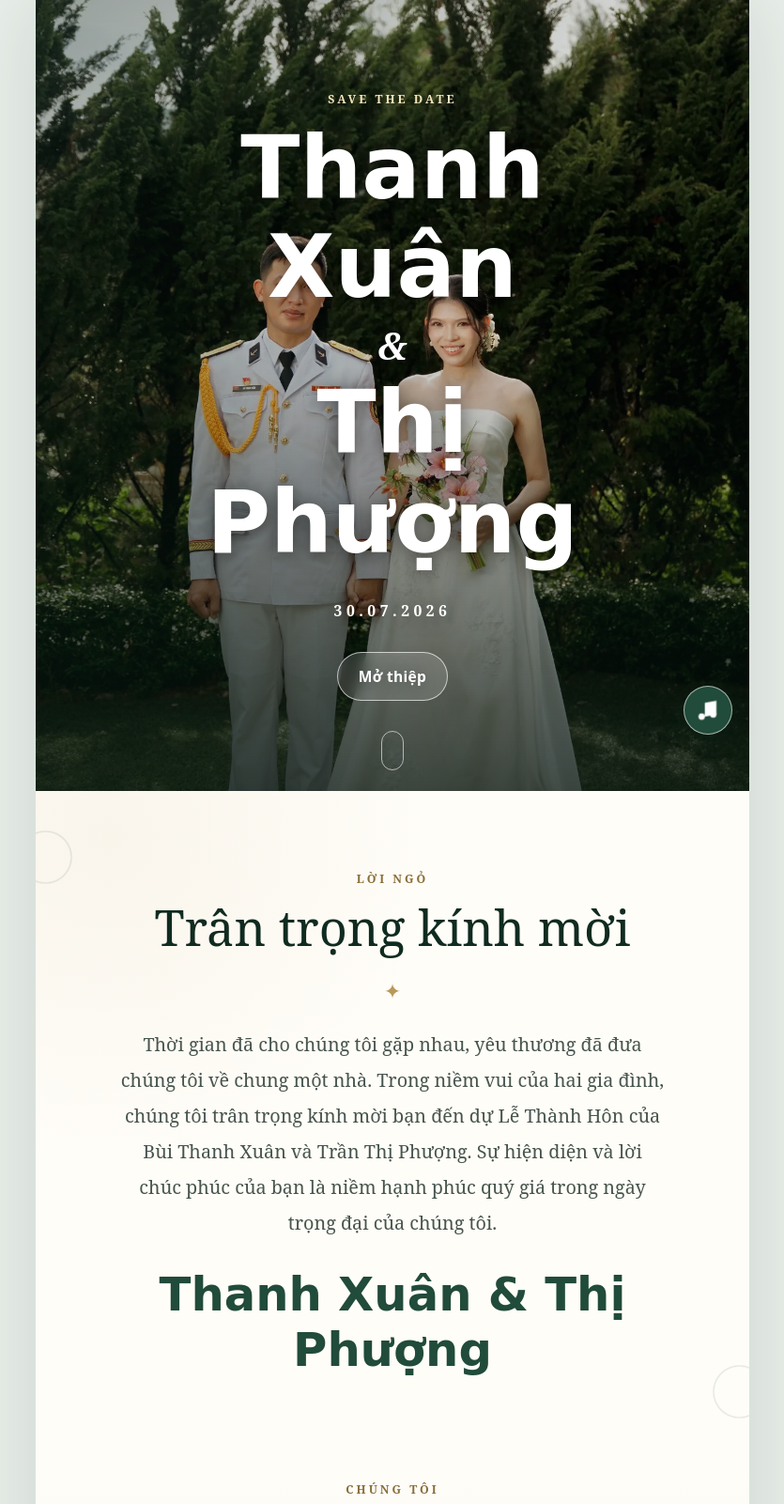
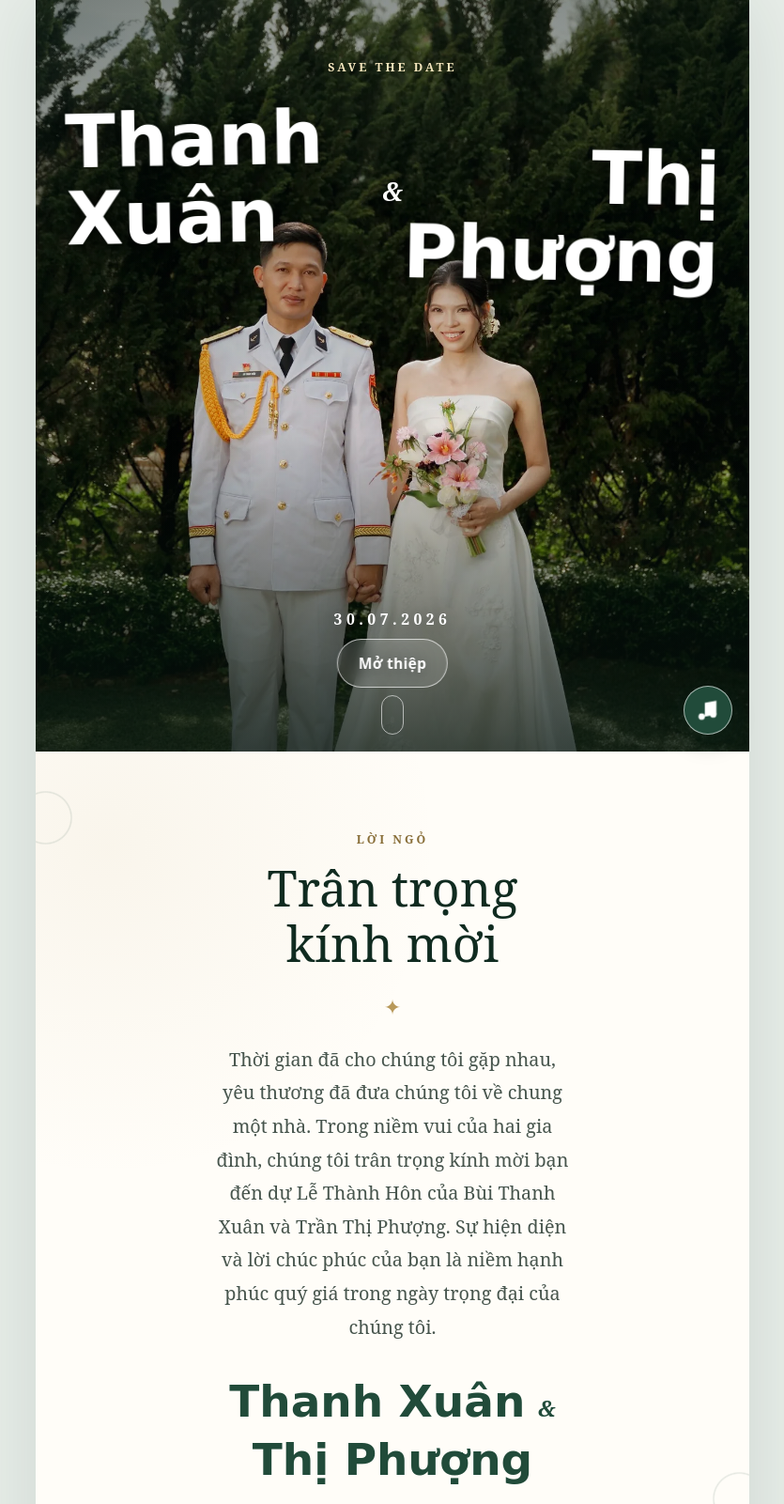
Before and after one commit to xuan2261/wedding-xuan-phuong, a plain HTML site: page index.html in a window 1280 px wide. Shown: the top 1601 px of the page at 94% size, without its empty margins (222-1057 px from the left). Drawn offline with Linux system fonts and the light colour scheme.

Commit message:
Improve hero name layout and invitation typography

```diff
--- a/app.js
+++ b/app.js
@@ -15,6 +15,31 @@
     $$(selector).forEach((element) => {
       element.textContent = value;
     });
+  }
+
+
+  function splitDisplayName(value) {
+    const words = String(value || "").trim().split(/\s+/).filter(Boolean);
+    if (words.length <= 1) return [words[0] || "", ""];
+    return [words.slice(0, -1).join(" "), words[words.length - 1]];
+  }
+
+  function setHeroNames(groomName, brideName) {
+    const [groomLine1, groomLine2] = splitDisplayName(groomName);
+    const [brideLine1, brideLine2] = splitDisplayName(brideName);
+
+    setText("[data-hero-groom-line1]", groomLine1);
+    setText("[data-hero-groom-line2]", groomLine2);
+    setText("[data-hero-bride-line1]", brideLine1);
+    setText("[data-hero-bride-line2]", brideLine2);
+    setText("[data-hero-accessible]", `${groomName} và ${brideName}`);
+  }
+
+  function setBalancedInvitationHeading(value) {
+    const words = String(value || "").trim().split(/\s+/).filter(Boolean);
+    const splitAt = Math.max(1, Math.ceil(words.length / 2));
+    setText("[data-invitation-heading-line1]", words.slice(0, splitAt).join(" "));
+    setText("[data-invitation-heading-line2]", words.slice(splitAt).join(" "));
   }
 
   function giftsAreReady() {
@@ -40,6 +65,7 @@
 
     setText("[data-groom-display]", couple.groomDisplayName);
     setText("[data-bride-display]", couple.brideDisplayName);
+    setHeroNames(couple.groomDisplayName, couple.brideDisplayName);
     setText("[data-groom-full]", couple.groomFullName);
     setText("[data-bride-full]", couple.brideFullName);
 
@@ -52,7 +78,7 @@
     setText("[data-address-line1]", event.addressLine1);
     setText("[data-address-line2]", event.addressLine2);
 
-    setText("[data-invitation-heading]", invitation.heading);
+    setBalancedInvitationHeading(invitation.heading);
     setText("[data-invitation-message]", invitation.message);
     setText("[data-rsvp-deadline]", rsvp.deadline);
     setText("[data-footer]", site.footer);
--- a/index.html
+++ b/index.html
@@ -39,10 +39,10 @@
   <link rel="preconnect" href="https://fonts.gstatic.com" crossorigin>
   <link rel="stylesheet"
         href="https://fonts.googleapis.com/css2?family=Be+Vietnam+Pro:wght@400;500;600;700&amp;family=Dancing+Script:wght@500;600&amp;family=Lora:ital,wght@0,400;0,500;0,600;0,700;1,400&amp;display=swap">
-  <link rel="stylesheet" href="styles.css?v=1.4">
+  <link rel="stylesheet" href="styles.css?v=1.5">
 
-  <script src="config.js?v=1.6" defer></script>
-  <script src="app.js?v=1.5" defer></script>
+  <script src="config.js?v=1.7" defer></script>
+  <script src="app.js?v=1.6" defer></script>
 </head>
 
 <body>
@@ -63,10 +63,17 @@
 
     <div class="hero__content">
       <p class="eyebrow">Save the date</p>
-      <h1 id="hero-title">
-        <span data-groom-display>Thanh Xuân</span>
-        <span class="ampersand">&amp;</span>
-        <span data-bride-display>Thị Phượng</span>
+      <h1 class="hero-names" id="hero-title">
+        <span class="sr-only" data-hero-accessible>Thanh Xuân và Thị Phượng</span>
+        <span class="hero-name hero-name--groom" aria-hidden="true">
+          <span data-hero-groom-line1>Thanh</span>
+          <span data-hero-groom-line2>Xuân</span>
+        </span>
+        <span class="hero-names__amp" aria-hidden="true">&amp;</span>
+        <span class="hero-name hero-name--bride" aria-hidden="true">
+          <span data-hero-bride-line1>Thị</span>
+          <span data-hero-bride-line2>Phượng</span>
+        </span>
       </h1>
       <p class="hero__date" data-date-display>30.07.2026</p>
       <a class="button button--glass" id="openInvitationButton" href="#invitation">Mở thiệp</a>
@@ -80,13 +87,16 @@
   <main id="main">
     <section class="section invitation reveal" id="invitation" aria-labelledby="invitation-title">
       <p class="section-kicker">Lời ngỏ</p>
-      <h2 id="invitation-title" data-invitation-heading>Trân trọng kính mời</h2>
+      <h2 class="invitation__title" id="invitation-title" data-invitation-heading>
+        <span data-invitation-heading-line1>Trân trọng</span>
+        <span data-invitation-heading-line2>kính mời</span>
+      </h2>
       <div class="ornament" aria-hidden="true">✦</div>
       <p class="invitation__copy" data-invitation-message></p>
-      <p class="signature">
-        <span data-groom-display>Thanh Xuân</span>
-        <span aria-hidden="true"> &amp; </span>
-        <span data-bride-display>Thị Phượng</span>
+      <p class="signature" aria-label="Thanh Xuân và Thị Phượng">
+        <span class="signature__name" data-groom-display>Thanh Xuân</span>
+        <span class="signature__amp" aria-hidden="true">&amp;</span>
+        <span class="signature__name" data-bride-display>Thị Phượng</span>
       </p>
     </section>
 
--- a/styles.css
+++ b/styles.css
@@ -129,16 +129,30 @@ input {
 .hero__shade {
   z-index: -2;
   background:
-    linear-gradient(to bottom, rgba(6, 21, 14, 0.18), rgba(6, 21, 14, 0.06) 35%, rgba(6, 21, 14, 0.72)),
-    linear-gradient(110deg, rgba(16, 43, 32, 0.30), transparent 58%);
+    linear-gradient(
+      to bottom,
+      rgba(6, 21, 14, 0.46) 0%,
+      rgba(6, 21, 14, 0.22) 30%,
+      rgba(6, 21, 14, 0.07) 58%,
+      rgba(6, 21, 14, 0.72) 100%
+    ),
+    linear-gradient(
+      90deg,
+      rgba(6, 21, 14, 0.18) 0%,
+      transparent 33%,
+      transparent 67%,
+      rgba(6, 21, 14, 0.18) 100%
+    );
 }
 
 .hero__content {
-  width: min(90%, 620px);
-  margin-top: auto;
-  padding: 12vh 20px 12vh;
-  text-align: center;
-  text-shadow: 0 2px 20px rgba(0, 0, 0, 0.52);
+  position: absolute;
+  inset: 0;
+  width: 100%;
+  margin: 0;
+  padding: 0;
+  text-align: initial;
+  text-shadow: 0 2px 20px rgba(0, 0, 0, 0.56);
 }
 
 .eyebrow,
@@ -153,40 +167,95 @@ input {
 }
 
 .hero .eyebrow {
+  position: absolute;
+  z-index: 2;
+  top: max(62px, calc(env(safe-area-inset-top) + 42px));
+  left: 50%;
+  margin: 0;
+  transform: translateX(-50%);
   color: #f6e7bf;
+  white-space: nowrap;
 }
 
-.hero h1 {
+.hero-names {
+  position: absolute;
+  z-index: 2;
+  top: clamp(112px, 14.5svh, 154px);
+  right: clamp(14px, 3.8vw, 32px);
+  left: clamp(14px, 3.8vw, 32px);
+  display: grid;
+  grid-template-columns: minmax(0, 1fr) clamp(34px, 7vw, 54px) minmax(0, 1fr);
+  align-items: start;
   margin: 0;
   font-family: var(--script);
-  font-size: clamp(3rem, 12vw, 6rem);
-  font-weight: 600;
-  line-height: 1.1;
-  text-wrap: balance;
 }
 
-.hero h1 > span {
-  display: block;
+.hero-name {
+  display: flex;
+  min-width: 0;
+  flex-direction: column;
+  color: #fff;
+  font-size: clamp(2.65rem, 11vw, 5.05rem);
+  font-weight: 600;
+  line-height: 1.02;
+  text-wrap: balance;
+  filter: drop-shadow(0 3px 12px rgba(0, 0, 0, 0.42));
 }
 
-.hero .ampersand {
-  margin: 8px 0;
+.hero-name > span {
+  display: block;
+  white-space: nowrap;
+}
+
+.hero-name--groom {
+  align-items: flex-start;
+  justify-self: start;
+  text-align: left;
+  transform: translateY(-8px) rotate(-1deg);
+}
+
+.hero-name--bride {
+  align-items: flex-end;
+  justify-self: end;
+  text-align: right;
+  transform: translateY(32px) rotate(1deg);
+}
+
+.hero-names__amp {
+  align-self: start;
+  margin-top: clamp(54px, 8svh, 78px);
   font-family: var(--serif);
-  font-size: 0.42em;
+  font-size: clamp(1.25rem, 3.8vw, 1.75rem);
   font-style: italic;
+  text-align: center;
 }
 
 .hero__date {
-  margin: 28px 0 30px;
+  position: absolute;
+  z-index: 2;
+  bottom: clamp(128px, 15svh, 158px);
+  left: 50%;
+  margin: 0;
+  transform: translateX(-50%);
   font-family: var(--serif);
   font-size: 1rem;
   font-weight: 700;
   letter-spacing: 0.28em;
+  white-space: nowrap;
+}
+
+#openInvitationButton {
+  position: absolute;
+  z-index: 2;
+  bottom: clamp(68px, 8svh, 88px);
+  left: 50%;
+  transform: translateX(-50%);
+  white-space: nowrap;
 }
 
 .hero__scroll {
   position: absolute;
-  bottom: 22px;
+  bottom: 18px;
   left: 50%;
   width: 24px;
   height: 42px;
@@ -300,22 +369,42 @@ input {
   font-size: 1.4rem;
 }
 
+.invitation__title > span {
+  display: block;
+}
+
 .invitation__copy {
-  max-width: 610px;
+  max-width: 34ch;
   margin: 0 auto;
   color: #47554d;
   font-family: var(--serif);
   font-size: clamp(1.04rem, 3vw, 1.25rem);
-  line-height: 1.9;
+  line-height: 1.78;
 }
 
 .signature {
-  margin: 28px 0 0;
+  display: flex;
+  max-width: 650px;
+  flex-wrap: wrap;
+  align-items: baseline;
+  justify-content: center;
+  gap: 0.1em 0.28em;
+  margin: 34px auto 0;
   color: var(--green-800);
   font-family: var(--script);
-  font-size: clamp(2rem, 7vw, 3.2rem);
+  font-size: clamp(1.85rem, 6.4vw, 3rem);
   font-weight: 600;
-  line-height: 1.16;
+  line-height: 1.18;
+}
+
+.signature__name {
+  white-space: nowrap;
+}
+
+.signature__amp {
+  font-family: var(--serif);
+  font-size: 0.5em;
+  font-style: italic;
 }
 
 .couple {
@@ -854,10 +943,25 @@ dialog::backdrop {
 }
 
 @media (max-width: 460px) {
+  .hero-names {
+    top: clamp(108px, 14svh, 132px);
+    right: 12px;
+    left: 12px;
+    grid-template-columns: minmax(0, 1fr) 34px minmax(0, 1fr);
+  }
 
-  .hero h1 {
-    font-size: clamp(2.85rem, 14vw, 4.6rem);
-    line-height: 1.12;
+  .hero-name {
+    font-size: clamp(2.55rem, 11.3vw, 3.25rem);
+    line-height: 1.04;
+  }
+
+  .hero-name--bride {
+    transform: translateY(28px) rotate(1deg);
+  }
+
+  .hero-names__amp {
+    margin-top: 50px;
+    font-size: 1.2rem;
   }
 
   .hero__date {
@@ -898,6 +1002,30 @@ dialog::backdrop {
   }
 }
 
+@media (max-width: 350px) {
+  .hero-names {
+    top: 112px;
+    grid-template-columns: minmax(0, 1fr) 24px minmax(0, 1fr);
+  }
+
+  .hero-name {
+    font-size: clamp(2.2rem, 10.8vw, 2.55rem);
+  }
+
+  .hero-name--bride {
+    transform: translateY(24px);
+  }
+
+  .hero-names__amp {
+    margin-top: 43px;
+    font-size: 1rem;
+  }
+
+  .signature {
+    font-size: 1.75rem;
+  }
+}
+
 @media (prefers-reduced-motion: reduce) {
   html {
     scroll-behavior: auto;
```
